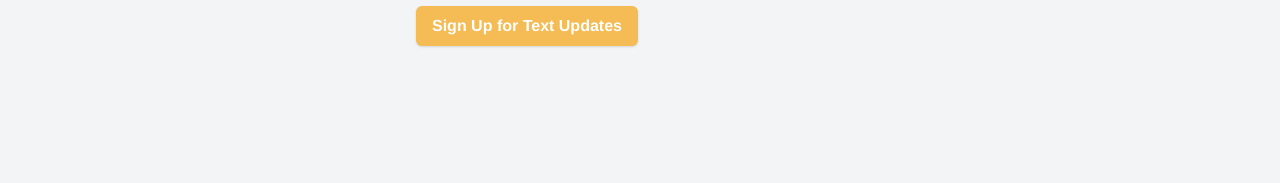
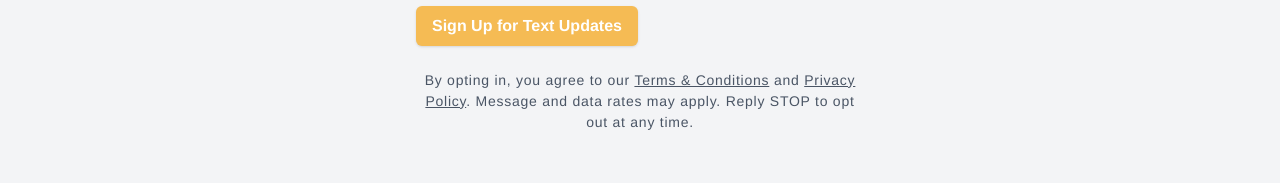
Before and after one commit to MitchellHCrane/1stclassnextjs, a Next.js app: page /sms-consent in a window 1280 px wide. Shown: the part 700-883 px from the top of the page. Built offline with nearby package versions, Linux system fonts and the light colour scheme; no server answers.

Commit message:
adds messaging on sms page

```diff
--- a/src/app/sms-consent/page.js
+++ b/src/app/sms-consent/page.js
@@ -22,6 +22,18 @@ export default function SmsConsentPage() {
           Class Home Mortgage. You can opt out at any time by replying STOP.
         </p>
         <SmsConsentForm />
+        <p className="mt-6 text-sm text-gray-600 text-center">
+          By opting in, you agree to our{" "}
+          <Link href="/terms" className="underline">
+            Terms &amp; Conditions
+          </Link>{" "}
+          and{" "}
+          <Link href="/privacy-policy" className="underline">
+            Privacy Policy
+          </Link>
+          . Message and data rates may apply. Reply STOP to opt out at any
+          time.
+        </p>
       </div>
     </div>
   );
```
